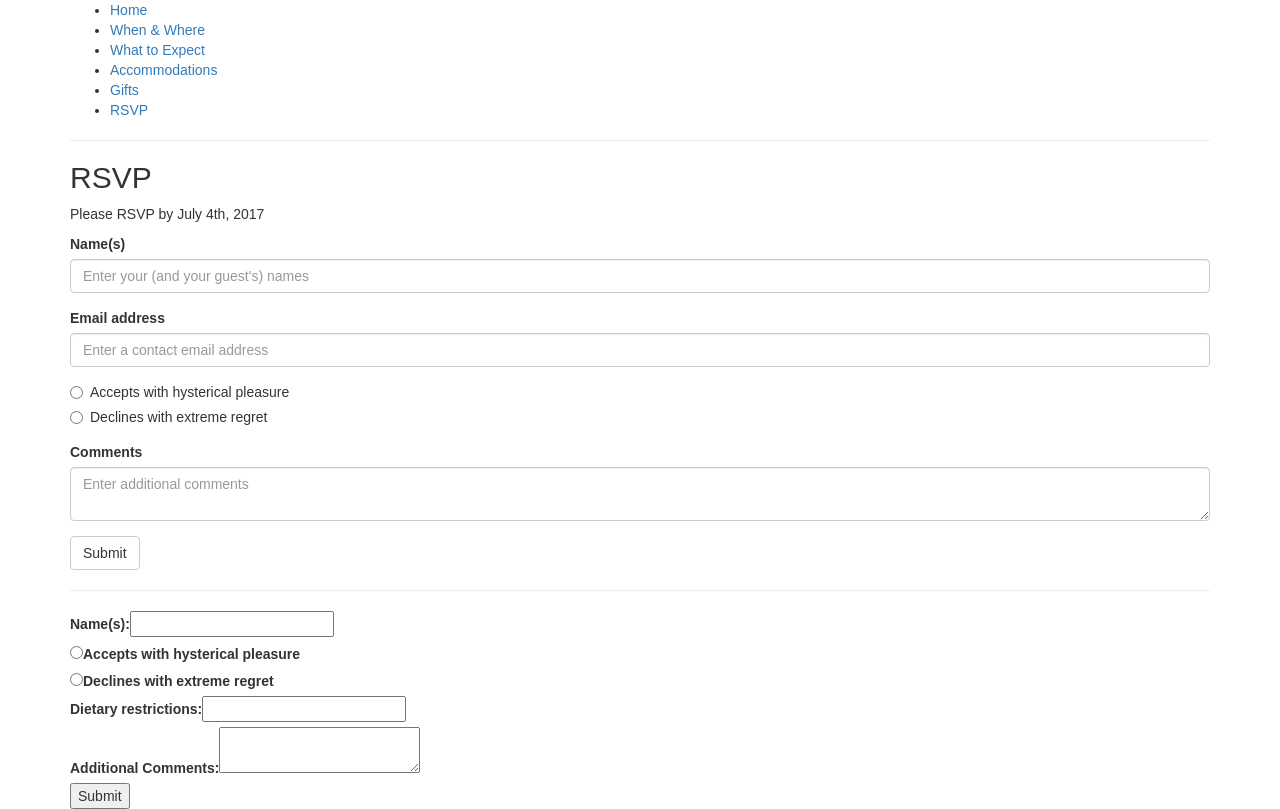
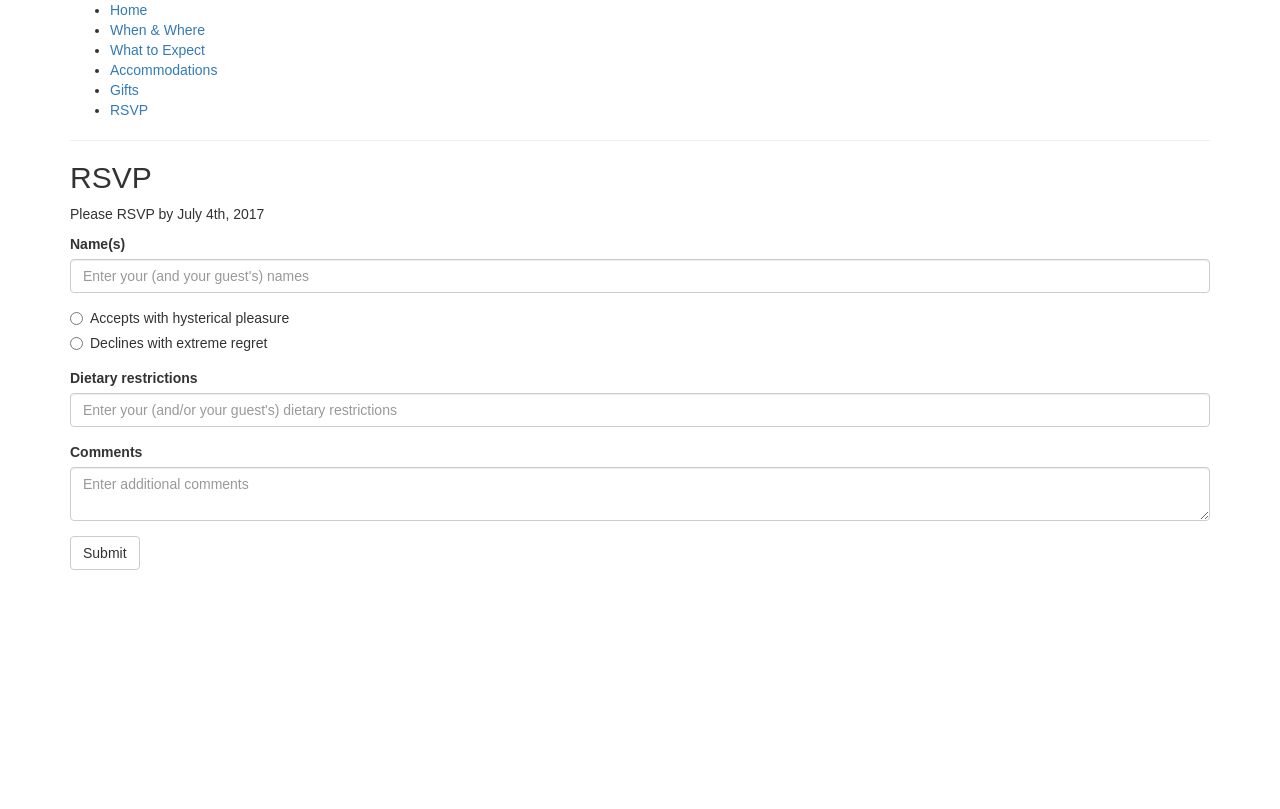
Before and after one commit to robatron/wedweb, a React (Create React App) app: page /rsvp in a window 1280 px wide. Built offline with nearby package versions, Linux system fonts and the light colour scheme.

Commit message:
React bootstrap-ify forms

```diff
--- a/src/components/RsvpForm.js
+++ b/src/components/RsvpForm.js
@@ -2,7 +2,6 @@ import React from 'react';
 import request from 'request';
 import {
   Button,
-  Checkbox,
   ControlLabel,
   FormControl,
   FormGroup,
@@ -56,94 +55,57 @@ class RsvpForm extends React.Component {
   render() {
     return (
       <div>
-        <form>
+        <form onSubmit={this.handleSubmit.bind(this)}>
           <FieldGroup
             id="formControlsNames"
+            label="Name(s)"
+            onChange={this.handleChange.bind(this, 'names')}
+            placeholder="Enter your (and your guest's) names"
             type="text"
-            label="Name(s)"
-            placeholder="Enter your (and your guest's) names"
-          />
-          <FieldGroup
-            id="formControlsEmail"
-            type="email"
-            label="Email address"
-            placeholder="Enter a contact email address"
+            value={this.state['names']}
           />
 
           <FormGroup>
-            <Radio name="radioGroup">
+            <Radio
+              checked={this.state.isAttending === 'true'}
+              name="radioGroup"
+              onChange={this.handleChange.bind(this, 'isAttending')}
+              value="true"
+            >
               Accepts with hysterical pleasure
             </Radio>
-            <Radio name="radioGroup">
+            <Radio
+              checked={this.state.isAttending === 'false'}
+              name="radioGroup"
+              onChange={this.handleChange.bind(this, 'isAttending')}
+              value="false"
+            >
               Declines with extreme regret
             </Radio>
           </FormGroup>
 
+          <FieldGroup
+            id="formControlsDiet"
+            label="Dietary restrictions"
+            onChange={this.handleChange.bind(this, 'dietRestricts')}
+            placeholder="Enter your (and/or your guest's) dietary restrictions"
+            type="text"
+            value={this.state['dietRestrict']}
+          />
+
           <FormGroup controlId="formControlsTextarea">
             <ControlLabel>Comments</ControlLabel>
-            <FormControl componentClass="textarea" placeholder="Enter additional comments" />
+            <FormControl
+              componentClass="textarea"
+              onChange={this.handleChange.bind(this, 'comments')}
+              placeholder="Enter additional comments"
+              value={this.state['comments']}
+            />
           </FormGroup>
 
           <Button type="submit">
             Submit
           </Button>
-        </form>
-
-        <hr/>
-
-        <form onSubmit={this.handleSubmit.bind(this)}>
-          <label>
-            Name(s):
-            <input
-              type="text"
-              value={this.state['names']}
-              onChange={this.handleChange.bind(this, 'names')}
-            />
-          </label>
-          <br />
-
-          <label>
-            <input
-              type="radio"
-              name="isAttending"
-              value={true}
-              checked={this.state.isAttending === "true"}
-              onChange={this.handleChange.bind(this, 'isAttending')}
-            />
-              Accepts with hysterical pleasure
-          </label>
-          <br />
-
-          <label>
-            <input
-              type="radio"
-              name="isAttending"
-              value={false}
-              checked={this.state.isAttending === "false"}
-              onChange={this.handleChange.bind(this, 'isAttending')}
-            />
-              Declines with extreme regret
-          </label>
-          <br />
-
-          <label>
-            Dietary restrictions:
-            <input
-              type="text"
-              value={this.state['dietRestrict']}
-              onChange={this.handleChange.bind(this, 'dietRestricts')}
-            />
-          </label>
-          <br />
-          <label>
-            Additional Comments:
-            <textarea
-              value={this.state['comments']}
-              onChange={this.handleChange.bind(this, 'comments')}
-            />
-          </label>
-          <br />
-          <input type="submit" value="Submit" />
         </form>
       </div>
     );
```
